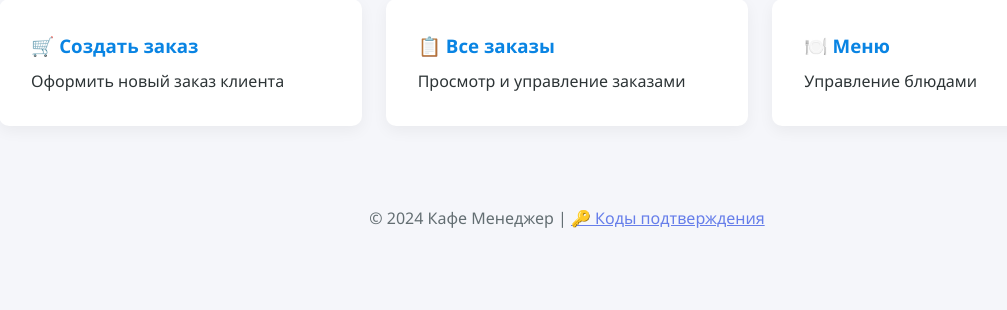
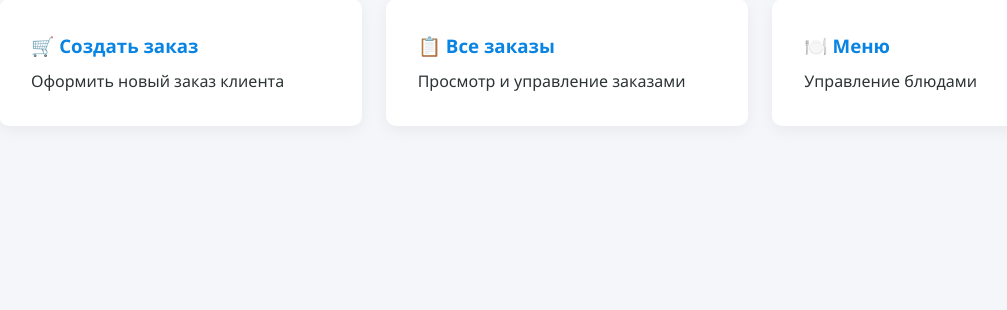
Before and after one commit to Maga-nan/cafe_manager, a Flask app: page /dashboard in a window 1280 px wide. Shown: the part 396-706 px from the top of the page, without its empty margins (73-1080 px from the left). Run offline with Flask 3, Linux system fonts and the light colour scheme; a user stored in the database is signed in; data that the repository does not hold is empty; parts of the project's set-up code (start-up, migrations or seed data) failed here and were passed over.

Commit message:
Update base.html

```diff
--- a/templates/base.html
+++ b/templates/base.html
@@ -47,7 +47,7 @@
                 <a href="{{ url_for('orders.orders_list') }}">📋 Заказы</a>
                 <a href="{{ url_for('menu.menu_list') }}">🍽️ Меню</a>
 
-                <!-- 🔥 НОВАЯ КНОПКА: Окно кодов подтверждения -->
+                <!-- 🔥 КНОПКА: Окно кодов подтверждения -->
                 <a href="{{ url_for('admin.admin_codes') }}"
                    target="_blank"
                    class="btn-codes"
@@ -89,11 +89,7 @@
         {% block content %}{% endblock %}
     </main>
 
-    <footer class="footer">
-        <p>&copy; 2024 Кафе Менеджер |
-           <a href="/admin/codes" target="_blank" style="color: #667eea;">🔑 Коды подтверждения</a>
-        </p>
-    </footer>
+    <!-- 🔥 ФУТЕР УДАЛЁН (по запросу) -->
 
     <script src="{{ url_for('static', filename='js/main.js') }}"></script>
 
```
